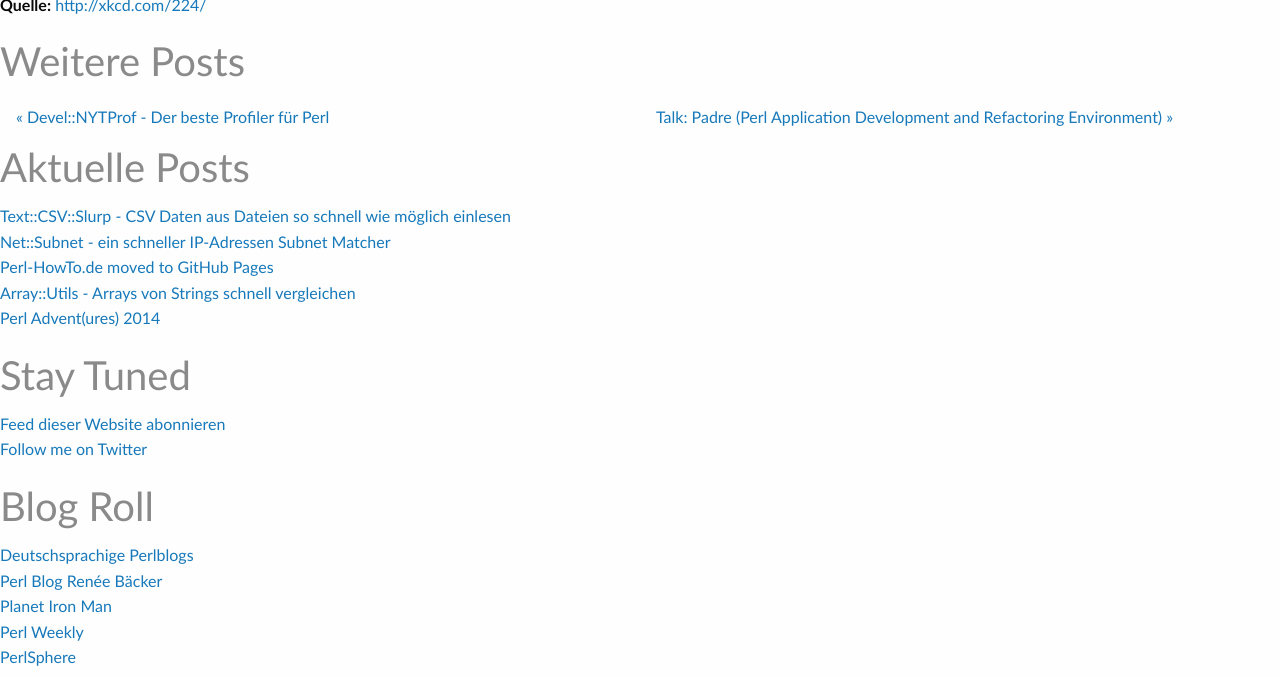
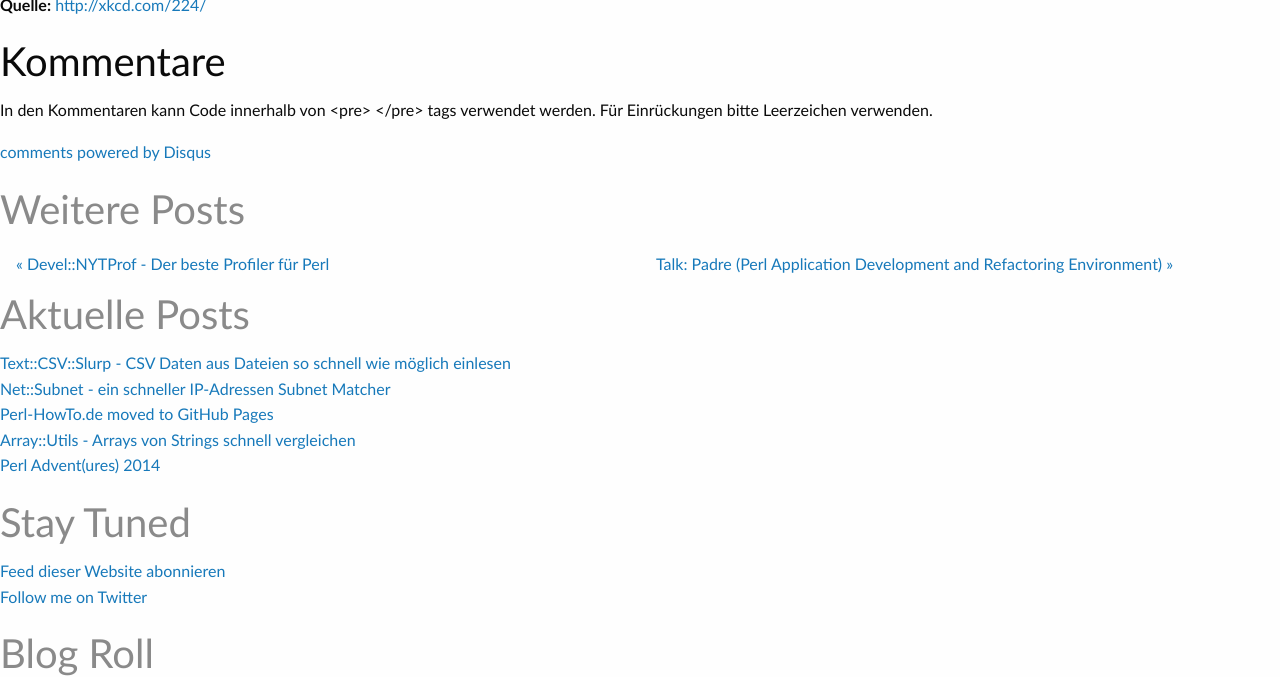
Before and after one commit to perl-howto/perl-howto.github.io, a Jekyll site: the page built from _posts/2008-12-07-comics_das_universum_perl_vs_l.html, in a window 1280 px wide and 900 px high, scrolled down 622 px, cut to the strip 223-900 px from the top of the window. Built offline with Jekyll 4.4.1, drawn with Linux system fonts in a browser that asks for light colours; nearby versions of some CDN libraries; comment, search, counter and statistics services are not loaded; a style sheet for code colours, icons or effects is not loaded.

Commit message:
Enabled comments via disqus

```diff
--- /dev/null
+++ b/_includes/disqus.html
@@ -0,0 +1,27 @@
+<div role="comments">
+ <h2>Kommentare</h2>
+ <p>
+ In den Kommentaren kann Code innerhalb von &lt;pre&gt; &lt;/pre&gt; tags verwendet werden. F&uuml;r Einr&uuml;ckungen bitte Leerzeichen verwenden.
+ </p>
+
+ <div id="disqus_thread"></div>
+ <script>
+	var disqus_shortname = 'perlhowto'; // required: replace example with your forum shortname
+	(function() { // DON'T EDIT BELOW THIS LINE
+	 var d = document, s = d.createElement('script');
+	 s.src = '//perlhowto.disqus.com/embed.js';
+	 s.setAttribute('data-timestamp', +new Date());
+	 (d.head || d.body).appendChild(s);
+	})();
+ </script>
+
+ <noscript>
+ <p>
+   Bitte JavaScript aktivieren, um die <a href="http://disqus.com/?ref_noscript">Kommentare powered by Disqus</a> an zu zeigen.
+ <p>
+ </noscript>
+ <p>
+ <a href="http://disqus.com" class="dsq-brlink">comments powered by <span class="logo-disqus">Disqus</span></a>
+ </p>
+ <script id="dsq-count-scr" src="//perlhowto.disqus.com/count.js" async></script>
+</div>
--- a/_layouts/post.html
+++ b/_layouts/post.html
@@ -3,4 +3,5 @@ layout: default
 ---
 
  {% include entry.html %}
+ {% include disqus.html %}
  {% include previous-next-post.html %}
--- a/datenschutzerklaerung.html
+++ b/datenschutzerklaerung.html
@@ -46,5 +46,9 @@ Im Allgemeinen ist es für die Nutzung unserer Website nicht erforderlich, dass
  </p>
 <h4>4.2. Daten-Erhebung durch die Nutzung von FeedBurner</h4>
  <p>
-  Der RSS Feed dieser Website wird auch über <a href="http://www.feedburner.com" target="_blank">FeedBurner</a> verteilt. Beachten Sie daher auch die <a href="https://www.google.com/policies/privacy/" target="_blank">Google Privacy Policy</a>.
+  Der RSS Feed dieser Website wird auch &uuml;ber <a href="http://www.feedburner.com" target="_blank">FeedBurner</a> verteilt. Beachten Sie daher auch die <a href="https://www.google.com/policies/privacy/" target="_blank">Google Privacy Policy</a>.
  </p>
+<h4>4.3 Daten-Erhebung durch die Nutzung von Disqus</h4>
+<p>
+ Die Kommentarfunktion dieser Website wird &uuml;ber <a href="https://disqus.com/">Disqus</a> realisiert. Beachten Sie daher auch die <a href="https://help.disqus.com/customer/portal/articles/466259-privacy-policy">Disqus Privacy Policy</a>.
+</p>
```
